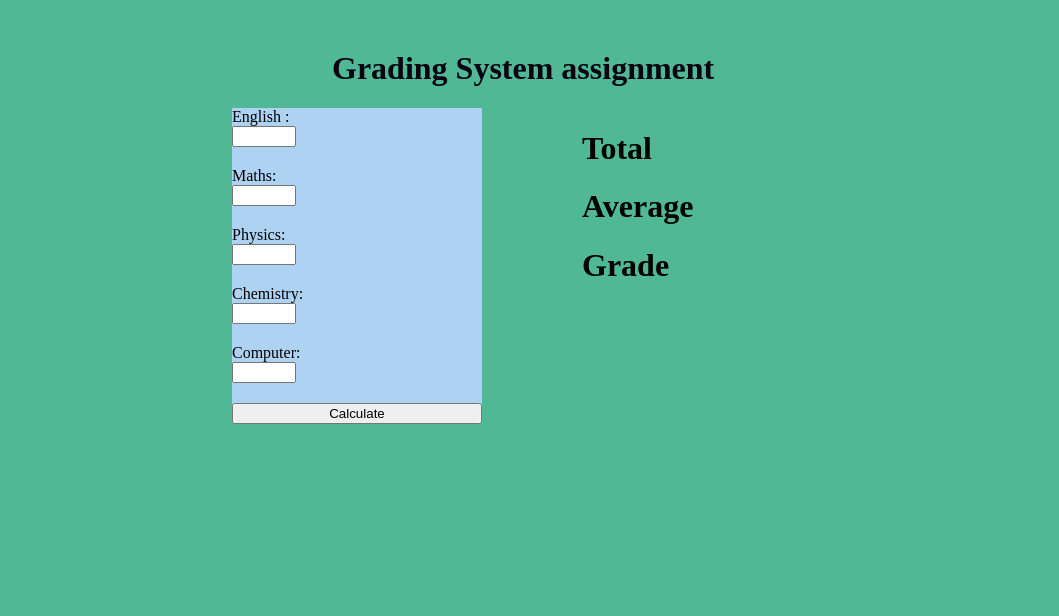
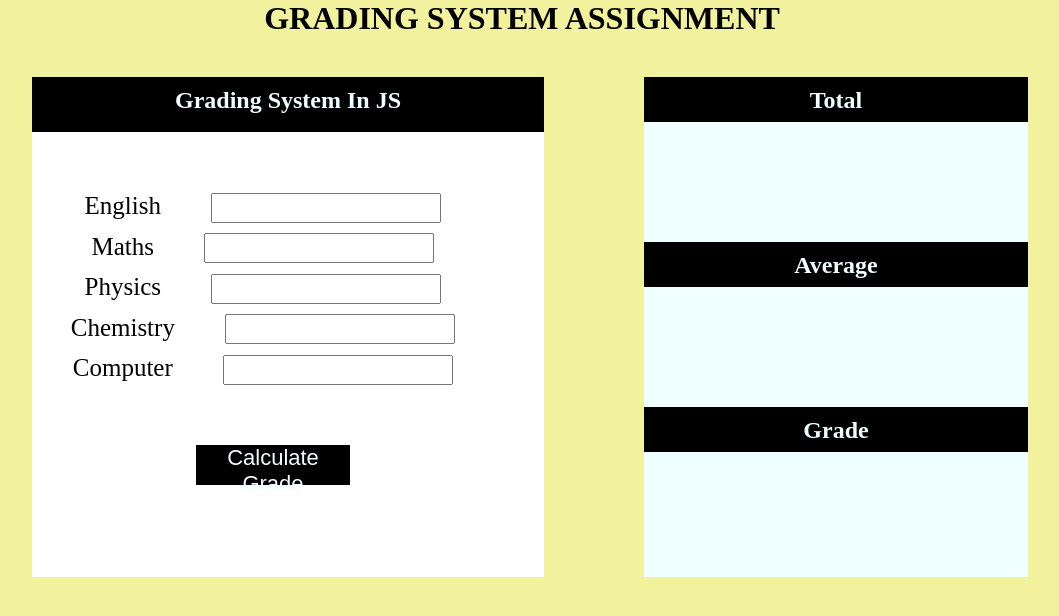
Before and after one commit to darshangowda11/GradeCalculator, a plain HTML site: page index.html in a window 1280 px wide. Shown: the whole page, without its empty margins (118-1177 px from the left). Drawn offline with Linux system fonts and the light colour scheme.

Commit message:
added dom

```diff
--- a/index.html
+++ b/index.html
@@ -1,48 +1,33 @@
 <!DOCTYPE html>
 <html lang="en">
 <head>
-    <meta charset="UTF-8" />
-    <meta http-equiv="X-UA-Compatible" content="IE=edge" />
-    <meta name="viewport" content="width=device-width, initial-scale=1.0" />
-    <title>Grade_calculator</title>
-    <link rel="stylesheet" href="style.css" />
+    <meta charset="UTF-8">
+    <meta http-equiv="X-UA-Compatible" content="IE=edge">
+    <meta name="viewport" content="width=device-width, initial-scale=1.0">
+    <title>Grade Calculator</title>
+    <link rel="stylesheet" href="style.css">
 </head>
 <body>
-    <div class="main-container">
-      <h1 class="heading">Grading System assignment</h1>
-      <div class="container">
-        <div class="left-class">
-          <div class="subjects">
-            <div class="allsubject">
-              <label for="English">English :</label>
-              <input type="number" placeholder="" id="English" min="0"max="100" />
+    <div id="heading"><h1>GRADING SYSTEM ASSIGNMENT</h1></div>
+    <div id= "main">
+         <div id="head"><h2>Grading System In JS</h2></div>
+            <label for="input_name">English</label><input type="text" id="eng" name="input_name"><br>
+            <label for="input_name">Maths</label><input type="text" id="mat" name="input_name"><br>
+            <label for="input_name">Physics</label><input type="text" id="phy" name="input_name"><br>
+            <label for="input_name">Chemistry</label><input type="text" id="chm" name="input_name"><br>
+            <label for="input_name">Computer</label><input type="text" id="com" name="input_name"><br>
+            <button type="submit" class="btn">Calculate Grade</button>
     </div>
-            <div class="allsubject">
-              <label for="Maths">Maths:</label>
-              <input type="number" placeholder="" id="Maths" min="0"max="100" />
+
+    <div id ="result">
+        <div id="head1"><h2>Total</h2></div>
+        <div id="total"></div>
+        <div id="head2"><h2>Average</h2></div>
+        <div id="ave"></div>
+        <div id="head3"><h2>Grade</h2></div>
+        <div id="grade"></div>
     </div>
-            <div class="allsubject">
-              <label for="Physics">Physics:</label>
-              <input type="number" placeholder="" id="Physics" min="0"max="100" />
+    <script src="script.js"></script>
     </div>
-            <div class="allsubject">
-              <label for="Chemistry">Chemistry:</label>
-              <input type="number" placeholder="" id="Chemistry" min="0"max="100" />
-            </div>
-            <div class="allsubject">
-              <label for="Computer">Computer:</label>
-              <input type="number" placeholder="" id="Computer" min="0"max="100" />
-            </div>
-            <button onclick="calculate()">Calculate</button>
-          </div>
-        </div>
-        <div class="right-class">
-          <h1>Total</h1>
-          <h1>Average</h1>
-          <h1>Grade</h1>
-        </div>
-      </div>
-    </div>
-    <script src="script.js" defer></script>
 </body>
 </html>
--- a/script.js
+++ b/script.js
@@ -1,21 +1,48 @@
 
-function calculate() {
+const engInput = document.getElementById('eng');
+const matInput = document.getElementById('mat');
+const phyInput = document.getElementById('phy');
+const chmInput = document.getElementById('chm');
+const comInput = document.getElementById('com');
+const calcButton = document.querySelector('.btn');
 
-    //alert("darsh")
-    const english = document.getElementById("English").value
-    const maths = document.getElementById("Maths").value
-    const physics = document.getElementById("Physics").value
-    const chemistry = document.getElementById("Chemistry").value
-    const computer = document.getElementById("Computer").value
-    //console.log(english)
-    if (isNaN(english) || isNaN(maths) || isNaN(physics) || isNaN(chemistry) || isNaN(computer) ||
-        english < 0 || english > 100 || maths < 0 || maths > 100 || physics < 0 || physics > 100 || chemistry < 0 || chemistry > 100 || computer < 0 || computer > 100) {
-        alert("please enter marks in range of 100")
-        return;
-    }
 
+const totalOutput = document.getElementById('total');
+const aveOutput = document.getElementById('ave');
+const gradeOutput = document.getElementById('grade');
+
+
+function calculateGrade() {
+  const engValue = parseFloat(engInput.value);
+  const matValue = parseFloat(matInput.value);
+  const phyValue = parseFloat(phyInput.value);
+  const chmValue = parseFloat(chmInput.value);
+  const comValue = parseFloat(comInput.value);
+
+
+  const total = engValue + matValue + phyValue + chmValue + comValue;
+  const ave = total / 5;
+
+  let grade;
+  if (ave >= 90) {
+    grade = 'A+';
+  } else if (ave >= 80) {
+    grade = 'A';
+  } else if (ave >= 70) {
+    grade = 'B';
+  } else if (ave >= 60) {
+    grade = 'C';
+  } else if (ave >= 50) {
+    grade = 'D';
+  } else {
+    grade = 'Failed';
+  }
+
+
+  totalOutput.textContent = total.toFixed(2);
+  aveOutput.textContent = ave.toFixed(2);
+  gradeOutput.textContent = grade;
 }
-let totalScore = english + maths + physics + chemistry + computer;
-let averageScore= totalscore/5
-let totalPossiblePoint=500;
-let grade= (totalScore/totalPossiblePoint)*100
+
+
+calcButton.addEventListener('click', calculateGrade);
--- a/style.css
+++ b/style.css
@@ -1,35 +1,79 @@
+*{
+    padding: 0%;
+    margin: 0%;
+    box-sizing:border-box;
+}
 body{
-    background-color: rgb(80, 184, 149);
-    margin: 50px 350px;
+    background-color: rgb(242, 242, 158);
 }
-.heading{
-    margin-left: 100px;
-    color: rgb(7, 1, 16);
+#heading{
+    text-align: center;
+    color: black;
 }
- label{
-    display:block;
- }
-.container{
-    display: grid;
-    grid-template-columns: 350px 350px;
+#main{
+    width: 40%;
+    height:500px;
+    background-color: white;
+    text-align: center;
+    float: left;
+    margin: 40px 100px 0 150px;
 }
-.subjects{
-    display:flex;
-    flex-direction: column;
-    width:250px;
-    height:300px;
-    background-color: rgb(174, 210, 242);
-    row-gap: 20px;
+#head{
+    background-color:black;
+    width:100%;
+    height:55px;
+    color: azure;
+    padding: 10px;
+    margin-bottom: 60px;
 }
-/* .allsubject{
-padding:40px;
-
-} */
-.button:hover{
-   border-radius: 45px;
-   background-color: rgb(215, 85, 10);
+#main input{
+    height: 30px;
+    width:45%;
+    margin-right: 50px;
+    margin-bottom: 10px;
+    font-size: 20px;
 }
-.button{
-    margin-left: 50px;
-    background-color: rgb(111, 111, 241);
- }
+#main label{
+    font-size: 25px;
+    padding-right: 50px;
+    margin-bottom: 10px;
+}
+.btn{
+    width:30%;
+    height:40px;
+    margin-right: 30px;
+    margin-top:50px ;
+    font-size: 22px;
+    color: azure;
+    background-color: black;
+    outline: none;
+    border: none;
+}
+#result{
+    height:500px;
+    width:30%;
+    float: left;
+    margin-top: 40px;
+    background-color: azure;
+}
+#head1,#head2,#head3{
+    background-color:black;
+    width:100%;
+    height:45px;
+    color: azure;
+    padding: 10px;
+    margin-bottom: 60px;
+    text-align: center;
+}
+#total{
+    height: 60px;
+    width:100%;
+}
+#ave{
+    width:100%;
+    height: 60px;
+}
+#grade{
+    width:100%;
+    height: 60px;
+}
```
Also changed, not shown: image1.png (added). Lines whose indentation alone changed are shown as unchanged.
